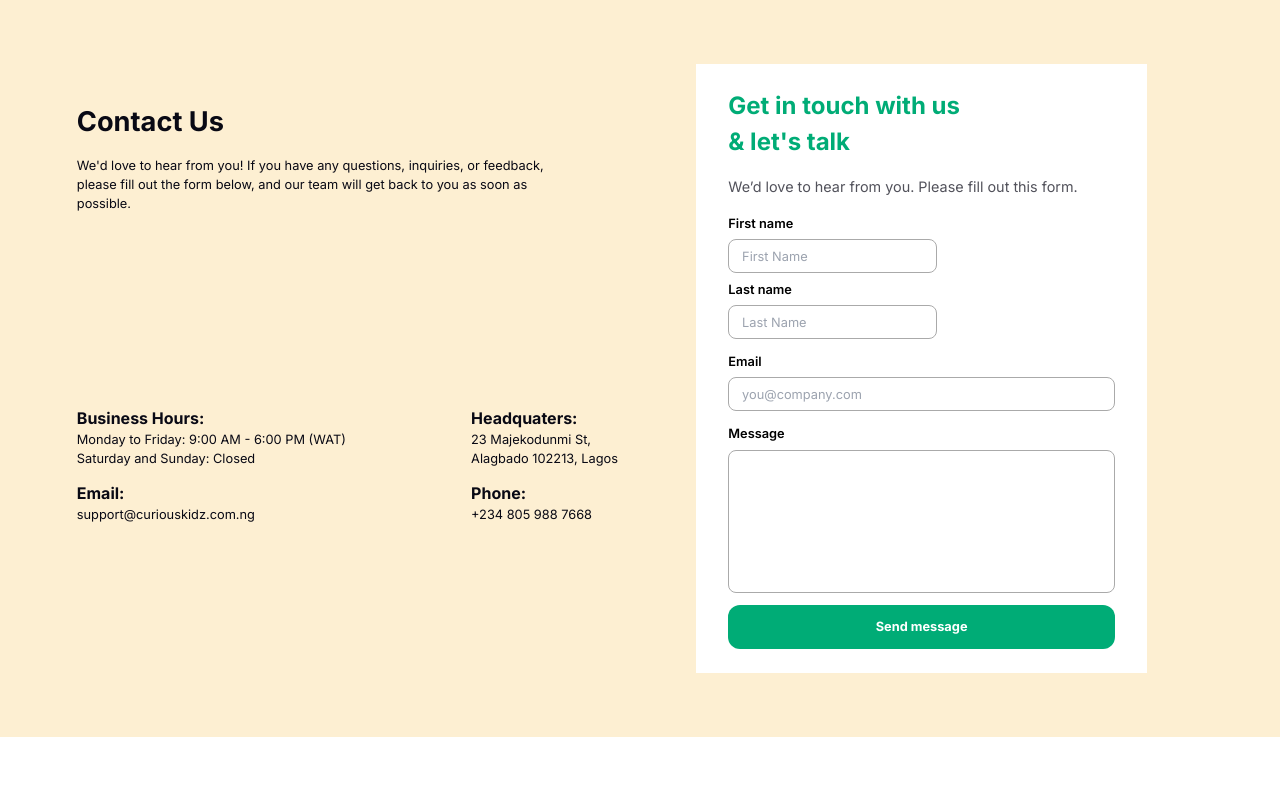
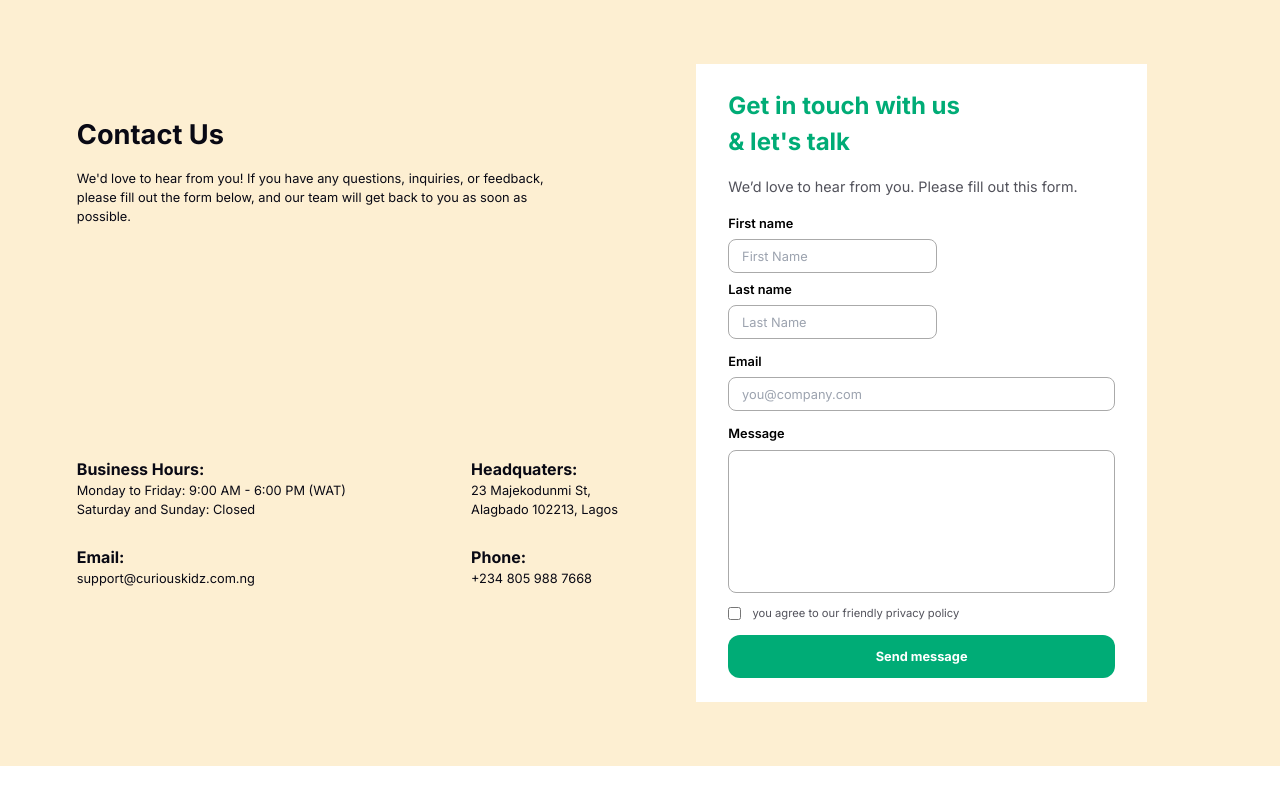
Before and after one commit to DevEmmy/Creos-Prospective, a Next.js app: page /contact in a window 1280 px wide. Built offline with nearby package versions, Linux system fonts and the light colour scheme.

Commit message:
made some changes

```diff
--- a/src/Components/Contact.jsx
+++ b/src/Components/Contact.jsx
@@ -80,7 +80,7 @@ const Contact = () => {
   return (
     <>
       <div className="flexss px-[6%] py-[4em] bg-primary6 h-full">
-        <div className="flex flex-col justify-between items-start h-[100%] w-1/2 py-[3em] text-primary3 text-[0.8rem]">
+        <div className="flex flex-col justify-between items-start h-[100%] w-1/2 py-[4em] text-primary3 text-[0.8rem]">
           <div className="w-full cflexss gap-[1em]">
             <h1 className="font-[700] text-[1.7rem]">Contact Us</h1>
             <p className="w-[90%]">
@@ -90,7 +90,7 @@ const Contact = () => {
             </p>
           </div>
 
-          <div className="w-full cflexss gap-[1em] pt-[15em]">
+          <div className="w-full cflexss gap-[2em] pt-[18em]">
             <div className="w-full flexbm flex-wrap">
               <div className="cfledxdmm gap-[0.5em] w-[70%]">
                 <p className="font-[700] text-[1rem]">Business Hours:</p>
@@ -196,6 +196,10 @@ const Contact = () => {
                   <p className="err">*can't exceed 150 characters</p>
                 )}
               </div>
+              <div className="flexsm w-full gap-[1em] text-[0.7rem] text-primary4 font-[400]">
+                  <input type="checkbox" />
+                  <p>you agree to our friendly <span>privacy policy</span></p>
+              </div>
               <button
                 type="submit"
                 className="w-full py-3 px-5 bg-primary1 font-[700] cursor-pointer rounded-xl text-primary2"
--- a/src/Components/SignUp.jsx
+++ b/src/Components/SignUp.jsx
@@ -223,7 +223,7 @@ const SignUp = () => {
                     onChange={handleChange}
                   />
                 </div>
-                {emailError && <p className="err">* Fill in a valid email</p>}
+                {emailError && <p className="err">* Fill in a valid email address</p>}
               </div>
 
               <div className="sect">
```
